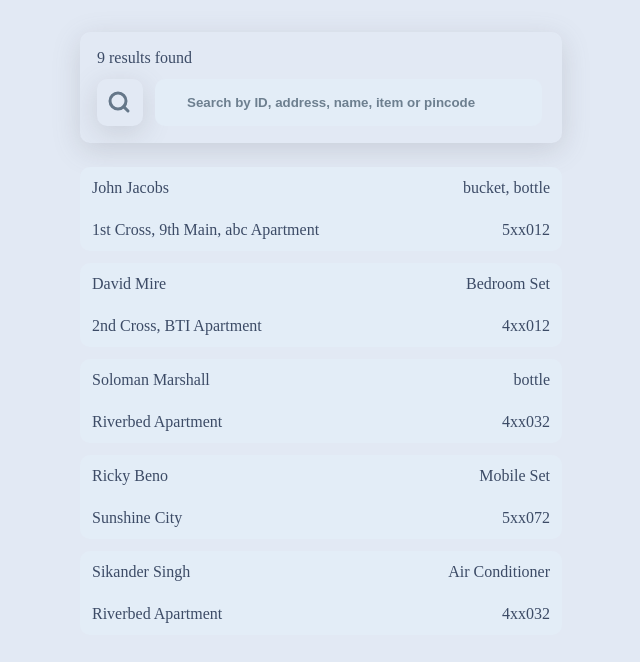
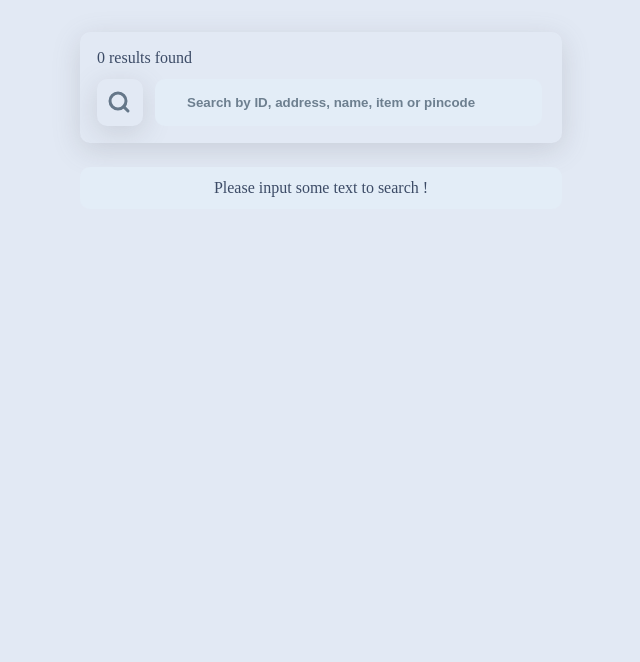
Before and after one commit to isahilsachdev/parspec-search-assignment, a React (Create React App) app: page / in a window 1280 px wide. Shown: the top 662 px of the page, without its empty margins (319-959 px from the left). Built offline with nearby package versions, Linux system fonts and the light colour scheme.

Commit message:
changes for scrollview, navigation and components

```diff
--- a/src/App.css
+++ b/src/App.css
@@ -115,12 +115,14 @@ label {
   display: block;
   color: #3c4b66;
   transition: all 240ms ease-out;
+  transition: height 0.3s ease, all 240ms ease-out;
   max-width: 100%;
   border-radius: 10px;
-  min-height: 60px;
+  min-height: fit-content;
   display: flex;
   flex-direction: column;
   justify-content: space-between;
+  gap: 8px;
 }
 
 .result-box-header {
@@ -128,3 +130,12 @@ label {
   justify-content: space-between;
   align-items: center;
 }
+
+.no-data-box {
+  justify-content: center;
+  align-items: center;
+}
+
+.highlighted {
+  background-color: lightgrey
+}
--- a/src/App.js
+++ b/src/App.js
@@ -1,17 +1,26 @@
 import { useState, useEffect, useRef } from 'react';
 import './App.css';
 import JSONdata from './data.json';
+import ResultCard from './Components/ResultCard';
+import InputContainer from './Components/InputContainer';
 
 function App() {
   const [originalData, setOriginalData] = useState([]);
   const [filteredData, setFilteredData] = useState([]);
-  const [highlightedIndex, setHighlightedIndex] = useState(0);
+  const [highlightedIndex, setHighlightedIndex] = useState(-1);
   const [searchQuery, setSearchQuery] = useState('');
   const resultsRef = useRef(null);
   const inputRef = useRef(null);
 
+  useEffect(() => {
+    inputRef.current.focus();
+  }, [highlightedIndex])
+
   // Function to filter data
   const filterData = (query) => {
+    if (query.trim() === "") {
+      setFilteredData([]);
+    } else {
       const filtered = originalData.filter((item) =>
         Object.values(item).some(
           (value) =>
@@ -19,6 +28,7 @@ function App() {
         )
       );
       setFilteredData(filtered);
+    }
   };
 
   // Debouncing function
@@ -40,85 +50,78 @@ function App() {
     const query = e.target.value;
     setSearchQuery(query);
     debouncedFilter(query);
-    setHighlightedIndex(0); // Reset highlighted index when typing
+    setHighlightedIndex(-1);
   };
 
   // Handle keyboard navigation
   const handleKeyDown = (e) => {
     if (e.key === 'ArrowUp') {
-      e.preventDefault();
       setHighlightedIndex((prevIndex) =>
-        prevIndex > 0 ? prevIndex - 1 : filteredData.length - 1
+        prevIndex > 0 ? prevIndex - 1 : 0
       );
     } else if (e.key === 'ArrowDown') {
-      e.preventDefault();
       setHighlightedIndex((prevIndex) =>
-        prevIndex < filteredData.length - 1 ? prevIndex + 1 : 0
+        prevIndex < filteredData.length - 1 ? prevIndex + 1 : prevIndex
       );
     }
   };
 
+  // Handle mouse enter on result box
+  const handleMouseEnter = (index) => {
+    setHighlightedIndex(index);
+  };
+
   useEffect(() => {
     setOriginalData(JSONdata);
-    setFilteredData(JSONdata);
-  }, []);
-
-  useEffect(() => {
-    inputRef.current.focus(); // Focus on input field on component mount
+    inputRef.current.focus();
   }, []);
 
   useEffect(() => {
     // Scroll highlighted card into view
     const highlightedElement = document.querySelector('.highlighted');
     if (highlightedElement) {
-      highlightedElement.scrollIntoView({ behavior: 'smooth', block: 'nearest' });
+      highlightedElement.scrollIntoView({behavior: "smooth", block: "center", inline: "center"});
     }
   }, [highlightedIndex]);
 
   return (
     <div className='main-container'>
-      <div className="input-container">
-        <div className="card-inner">
-          <label>{filteredData.length} results found</label>
-          <div className="container">
-            <div className="search-icon">
-              <svg xmlns="http://www.w3.org/2000/svg" width="24" height="24" viewBox="0 0 24 24" fill="none" stroke="#657789" strokeWidth="3" strokeLinecap="round" strokeLinejoin="round" className="feather feather-search"><circle cx="11" cy="11" r="8"/><line x1="21" y1="21" x2="16.65" y2="16.65"/></svg>
-            </div>
-            <div className="input-box">
-              <input
-                ref={inputRef}
-                placeholder="Search by ID, address, name, item or pincode"
-                onChange={handleSearchChange}
-                onKeyDown={handleKeyDown} // Handle keyboard events for navigation
-              />
-            </div>
-          </div>
-        </div>
-      </div>
+      <InputContainer filteredData={filteredData} searchQuery={searchQuery} inputRef={inputRef} handleSearchChange={handleSearchChange} handleKeyDown={handleKeyDown} />
       <div
-        className='results-container'
+        className={'results-container'}
         ref={resultsRef}
-        tabIndex={0} // Make the div focusable
+        tabIndex={0}
       >
       {filteredData.length > 0 ? (
         filteredData.map((item, index) => (
           <div
             key={`${item.id}`}
             className={`result-box ${highlightedIndex === index ? 'highlighted' : ''}`}
+            onMouseMove={() => handleMouseEnter(index)}
           >
             <div className="result-box-header">
-                <div>{item.name}</div>
-                <div>{item.items.join(', ')}</div>
+              <ResultCard key={item.id} item={item} searchQuery={searchQuery} id="id" />
+              <ResultCard key={item.id} item={item} searchQuery={searchQuery} id="name" />
             </div>
+            {
+              item.items?.includes(searchQuery) && (
+                  <li>
+                    "{searchQuery}" found in items
+                  </li>
+              )
+            }
             <div className="result-box-header">
-                <div>{item.address}</div>
-                <div>{item.pincode}</div>
+              <ResultCard key={item.id} item={item} searchQuery={searchQuery} id="address" />
+              <ResultCard key={item.id} item={item} searchQuery={searchQuery} id="pincode" />
             </div>
           </div>
         ))
+      ) : !searchQuery ? (
+        <div className='result-box no-data-box'>Please input some text to search !</div>
       ) : (
         <div className='result-box no-data-box'>No data found !</div>
       )}
+
       </div>
     </div>
   );
--- /dev/null
+++ b/src/Components/InputContainer.jsx
@@ -0,0 +1,28 @@
+import React from 'react'
+import "../App.css"
+
+const InputContainer = ({filteredData, searchQuery, inputRef, handleSearchChange, handleKeyDown}) => {
+  return (
+    <div className="input-container">
+      <div className="card-inner">
+        <label>{filteredData.length} results found</label>
+        <div className="container">
+          <div className="search-icon">
+            <svg xmlns="http://www.w3.org/2000/svg" width="24" height="24" viewBox="0 0 24 24" fill="none" stroke="#657789" strokeWidth="3" strokeLinecap="round" strokeLinejoin="round" className="feather feather-search"><circle cx="11" cy="11" r="8"/><line x1="21" y1="21" x2="16.65" y2="16.65"/></svg>
+          </div>
+          <div className="input-box">
+            <input
+              value={searchQuery}
+              ref={inputRef}
+              placeholder="Search by ID, address, name, item or pincode"
+              onChange={handleSearchChange}
+              onKeyDown={handleKeyDown}
+            />
+          </div>
+        </div>
+      </div>
+    </div>
+  )
+}
+
+export default InputContainer
--- /dev/null
+++ b/src/Components/ResultCard.jsx
@@ -0,0 +1,17 @@
+import React from 'react';
+
+const ResultCard = ({ item, searchQuery, id }) => {
+  return (
+    <div>
+      {item[id].split(new RegExp(`(${searchQuery})`, 'i')).map((part, index) => (
+        part.toLowerCase() === searchQuery.toLowerCase() ? (
+          <span key={index} style={{ color: 'blue' }}>{part}</span>
+        ) : (
+          <span key={index}>{part}</span>
+        )
+      ))}
+    </div>
+  );
+};
+
+export default ResultCard;
```
Lines whose indentation alone changed are shown as unchanged.
